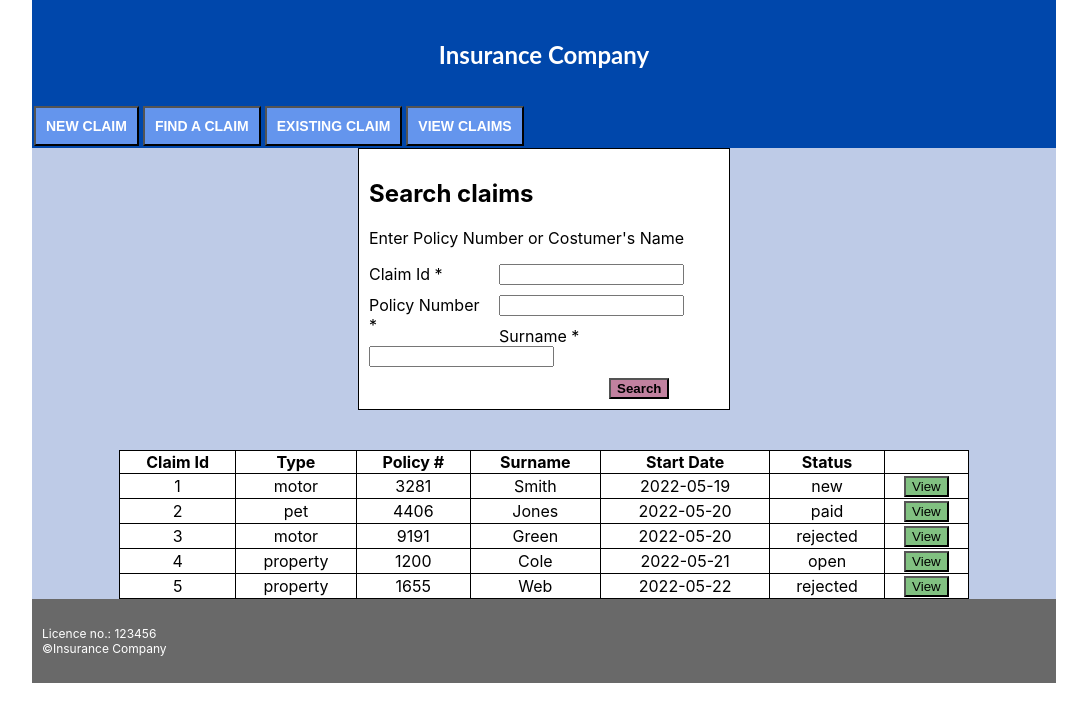
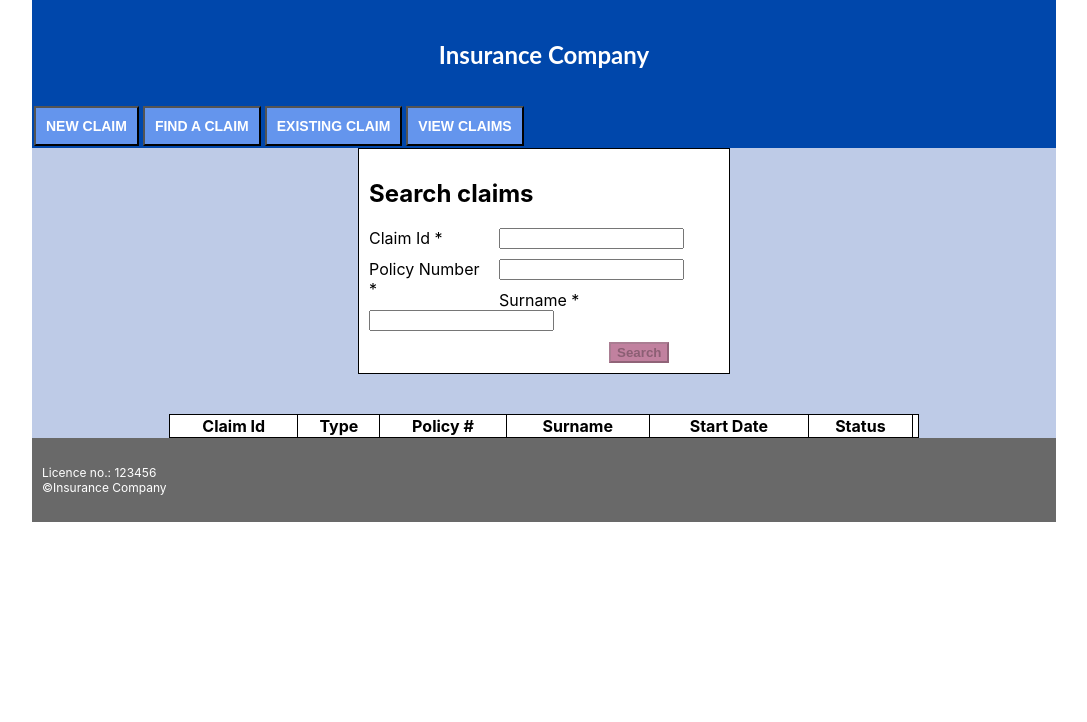
Before and after one commit to peterlesko/claims-ui, a React (Create React App) app: page /findAClaim in a window 1280 px wide. Shown: the top 722 px of the page, without its empty margins (96-1183 px from the left). Built offline with nearby package versions, Linux system fonts and the light colour scheme.

Commit message:
filter data table

```diff
--- a/src/Components/Claim/Claims/ClaimRow.js
+++ b/src/Components/Claim/Claims/ClaimRow.js
@@ -1,19 +1,30 @@
-import { scryRenderedComponentsWithType } from "react-dom/test-utils";
 
 const ClaimRow = (props) => {
 
   return <tr>
-    <td>{props.claimRow.claimId}</td>
-    <td>{props.claimRow.type}</td>
-    <td>{props.claimRow.policyNumber}</td>
-    <td>{props.claimRow.surname}</td>
-    <td>{props.claimRow.claimOpenDate}</td>
-    <td>{props.claimRow.status}</td>
+    <td>{props.claimId}</td>
+    <td>{props.type}</td>
+    <td>{props.policyNumber}</td>
+    <td>{props.surname}</td>
+    <td>{props.claimOpenDate}</td>
+    <td>{props.status}</td>
     <td>
       <button type="button" class="viewButton">View</button>
     </td>
   </tr>;
 
+  // return <tr>
+  //   <td>{props.claimRow.claimId}</td>
+  //   <td>{props.claimRow.type}</td>
+  //   <td>{props.claimRow.policyNumber}</td>
+  //   <td>{props.claimRow.surname}</td>
+  //   <td>{props.claimRow.claimOpenDate}</td>
+  //   <td>{props.claimRow.status}</td>
+  //   <td>
+  //     <button type="button" class="viewButton">View</button>
+  //   </td>
+  // </tr>;
+
 }
 
 export default ClaimRow;
--- a/src/Components/Claim/Claims/Claims.css
+++ b/src/Components/Claim/Claims/Claims.css
@@ -1,11 +1,15 @@
 .claims-table button {
   background-color: rgb(129, 193, 129);
-    /* background-color: rgb(193, 29, 119); */
+  /* background-color: rgb(193, 29, 119); */
+  font-weight: bold;
+  /* border-bottom: 50px;; */
+  margin-top: 2px;
+  margin-bottom: 2px;
 }
 
 .claims-table {
   background-color: #fff;
-  width: 850px;
+  width: 750px;
   margin-left: auto;
   margin-right: auto;
   border: 1px solid #000;
--- a/src/Components/Claim/Claims/Claims.js
+++ b/src/Components/Claim/Claims/Claims.js
@@ -3,11 +3,21 @@ import { Fragment } from "react";
 import { getAllClaims } from "../../../data/DataFunctions";
 import ClaimRow from "./ClaimRow";
 
+const Claims = (props) => {
 
-const Claims = () => {
+  // const claims = getAllClaims();
+  // const displayClaims = claims.map((claim, index) => <ClaimRow key={index} claimRow={claim} />);
 
   const claims = getAllClaims();
-  const displayClaims = claims.map((claim, index) => <ClaimRow key={index} claimRow={claim} />);
+
+  const displayClaims = claims
+    // .filter (claim => props.searchTerm === claim.claimId ||
+    //                   props.searchTerm === claim.policyNumber ||
+    //                   props.searchTerm === claim.surname)
+    .filter(claim => props.searchTerm === claim.surname)
+    .map(claim =>
+      <ClaimRow key={claim.claimId} claimId={claim.claimId} type={claim.type} policyNumber={claim.policyNumber} surname={claim.surname}
+              claimOpenDate={claim.claimOpenDate} status={claim.status}/> );
 
   return <Fragment>
 
--- a/src/Components/Claim/Claims/FindAClaim.js
+++ b/src/Components/Claim/Claims/FindAClaim.js
@@ -1,15 +1,26 @@
-import { Fragment} from "react";
+import { Fragment, useState} from "react";
 import Search from "../Search/Search";
 import Claims from "./Claims";
 
 const FindAClaim = () => {
 
-return <Fragment>
+//   const [searchTerm, setSearchTerm] = useState("");
 
-    <Search/>
-    <Claims/>
+//   return <Fragment>
+//     <Search setSearchTerm={searchTerm} />
+//     <Claims searchTerm={searchTerm}/>
+//   </Fragment>
+// }
 
-  </Fragment>
-}
+  const [searchSurname, setSearchSurname] = useState("");
+
+  return (<Fragment>
+    <Search setSearchSurname={setSearchSurname} />
+      <Claims searchSurname={searchSurname} />
+    </Fragment>)
+  }
+
+
+
 
 export default FindAClaim;
--- a/src/Components/Claim/Search/Search.css
+++ b/src/Components/Claim/Search/Search.css
@@ -40,6 +40,7 @@ h2.search-heading {
 /* .search-claims button { */
   background-color: rgb(193, 129, 159);
   margin-left: 240px;
+  font-weight: bold;
   /* margin-right: 4px; */
     /* float: right; */
 
--- a/src/Components/Claim/Search/Search.js
+++ b/src/Components/Claim/Search/Search.js
@@ -1,39 +1,77 @@
-import { Fragment } from 'react';
+import { Fragment, useState } from 'react';
 import './Search.css';
 
-const Search = () => {
+const Search = (props) => {
+
+  // const [searchTerm, setSearchTerm] = useState("");
+  // const [valid, setValid] = useState(false);
+
+  // const doSearch = (event) => {
+  //   event.preventDefault();
+  // }
+
+  // const handleChange = (event) => {
+  //   setSearchTerm(event.target.value);
+  //   setValid(event.target.value.trim().length > 0)
+  // }
+
+  const [searchClaimId, setSearchClaimId] = useState("");
+  const [searchPolicyNo, setSearchPolicyNo] = useState("");
+  const [searchSurname, setSearchSurname] = useState("");
+
+  const [valid, setValid] = useState(false);
+
+  const doSearch = (event) => {
+    event.preventDefault();
+    props.setSearchSurname(searchSurname.trim());
+    // if (!(searchClaimId === null)) {
+    //   props.setSearchClaimId(searchClaimId.trim());
+    // } else if (!(searchPolicyNo === null)){
+    //   props.setSearchPolicyNo(searchPolicyNo.trim());
+    // } else if (!(searchSurname === null)) {
+    //   props.setSearchSurname(searchSurname.trim());
+    // }
+  }
+
+  const handleChangeClaimId = (event) => {
+    setSearchClaimId(event.target.value);
+    setValid(event.target.value.trim().length > 0)
+  }
+
+  const handleChangePolicyNo = (event) => {
+    setSearchPolicyNo(event.target.value);
+    setValid(event.target.value.trim().length > 0)
+  }
+
+  const handleChangeSurname = (event) => {
+    setSearchSurname(event.target.value);
+    setValid(event.target.value.trim().length > 0)
+  }
 
   return <Fragment>
 
     <div class="search">
-
       <div class="search-claims">
         <h2 class="search-heading">Search claims</h2>
 
-        <p>Enter Policy Number or Costumer's Name</p>
+        <form onSubmit={doSearch}>
+          <label htmlFor="claimId">Claim Id *</label>
+          <input onChange={handleChangeClaimId} value={searchClaimId} id="claimId" type="text" />
+          {/* <input type="text" id="claimId" /> */}
+          {/* <input type="text" id="claimId" required /> */}
 
-        <form action="gfgfdg.html" method="get">
-          <label for="claimId">Claim Id *</label>
-          <input type="text" name="claimId" id="claimId" required />
+          <label htmlFor="policyNumber">Policy Number *</label>
+          <input onChange={handleChangePolicyNo} value={searchPolicyNo} id="policyNumber" type="text" />
+          {/* <input type="text" id="policyNumber" /> */}
 
-          <label for="policyNumber">Policy Number *</label>
-          <input type="text" name="policyNumber" id="policyNumber" required />
+          <label htmlFor="surname">Surname *</label>
+          <input onChange={handleChangeSurname} value={searchSurname} id="surname" type="text" />
+          {/* <input type="text" id="surname" /> */}
 
-          <label for="surname">Surname *</label>
-          <input type="text" name="surname" id="surname" required />
-
-          <button type="search" class="Search"><b>Search</b></button>
+          <button type="submit" disabled={!valid} class="Search">Search</button>
         </form>
       </div>
     </div>
-
-
-
-
-
-
-
-
 
   </Fragment>
 };
```
